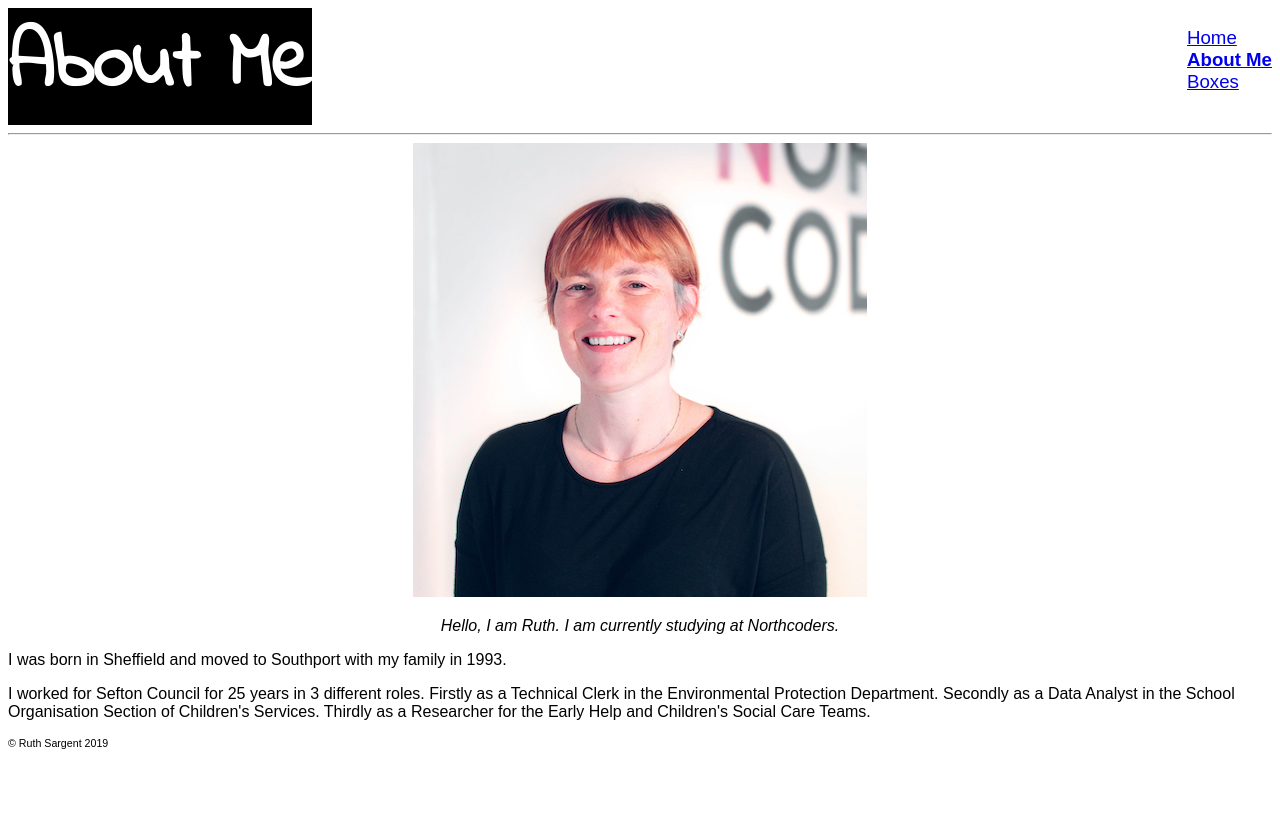
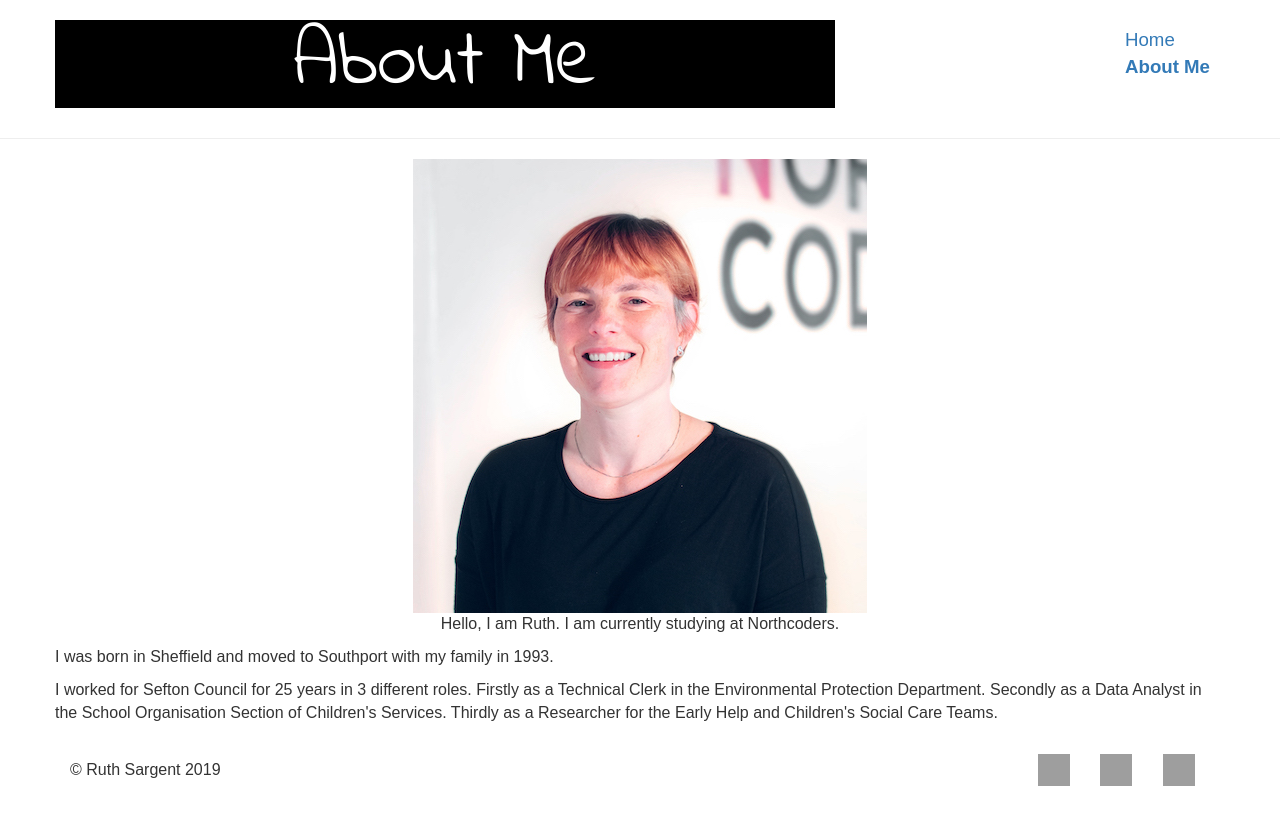
Before and after one commit to Littletreasure/portfolio-website, a plain HTML site: page about.html in a window 1280 px wide. Drawn offline with nearby package versions, Linux system fonts and the light colour scheme; grey boxes are pictures that could not be loaded; a web font is replaced by a local one.

Commit message:
more messing

```diff
--- a/about.html
+++ b/about.html
@@ -6,34 +6,52 @@
     <meta http-equiv="X-UA-Compatible" content="ie=edge" />
     <title>About Me</title>
     <link
+      rel="stylesheet"
+      href="https://maxcdn.bootstrapcdn.com/bootstrap/3.3.6/css/bootstrap.min.css"
+      integrity="sha384-1q8mTJOASx8j1Au+a5WDVnPi2lkFfwwEAa8hDDdjZlpLegxhjVME1fgjWPGmkzs7"
+      crossorigin="anonymous"
+    />
+    <link
       href="https://fonts.googleapis.com/css?family=Indie+Flower|Mansalva&display=swap"
       rel="stylesheet"
     />
     <link rel="stylesheet" href="./styles/index.css" />
   </head>
   <body>
-    <h1>About Me</h1>
-    <nav>
+    <header class="container">
+      <div class="row">
+        <h1 class="col-sm-8">About Me</h1>
+        <p class="col-sm-2"></p>
+
+        <nav class="col-sm-2">
           <ul>
-        <li><a href="index.html">Home</a></li>
+            <li>
+              <a href="index.html">Home</a>
+            </li>
+
             <li>
               <a href="about.html"><b>About Me</b></a>
             </li>
-        <li>
-          <a href="boxes.html">Boxes</a>
-        </li>
           </ul>
         </nav>
+      </div>
+    </header>
+
     <hr />
-    <div class="intro">
+
+    <div class="container">
+      <div class="photo">
         <img src="./images/Ruth Sargent (1).jpg" alt="Me" />
-      <p>Hello, I am Ruth. I am currently studying at Northcoders.</p>
+        <p>
+          Hello, I am Ruth. I am currently studying at Northcoders.
+        </p>
       </div>
-    <div class="para">
-      <p>
+    </div>
+    <div class="container">
+      <p class="row">
         I was born in Sheffield and moved to Southport with my family in 1993.
       </p>
-      <p>
+      <p class="row">
         I worked for Sefton Council for 25 years in 3 different roles. Firstly
         as a Technical Clerk in the Environmental Protection Department.
         Secondly as a Data Analyst in the School Organisation Section of
@@ -41,9 +59,27 @@
         Children's Social Care Teams.
       </p>
     </div>
-
-    <div class="copyright">
-      &copy Ruth Sargent 2019
+    <footer class="container">
+      <div class="row">
+        <p class="col-sm-4">&copy Ruth Sargent 2019</p>
+        <ul class="col-sm-8">
+          <li class="col-sm-1">
+            <img
+              src="https://s3.amazonaws.com/codecademy-content/projects/make-a-website/lesson-4/facebook.svg"
+            />
+          </li>
+          <li class="col-sm-1">
+            <img
+              src="https://s3.amazonaws.com/codecademy-content/projects/make-a-website/lesson-4/twitter.svg"
+            />
+          </li>
+          <li class="col-sm-1">
+            <img
+              src="https://s3.amazonaws.com/codecademy-content/projects/make-a-website/lesson-4/instagram.svg"
+            />
+          </li>
+        </ul>
       </div>
+    </footer>
   </body>
 </html>
--- a/styles/index.css
+++ b/styles/index.css
@@ -4,16 +4,14 @@ h1 {
   font-family: "Indie Flower", cursive;
   text-align: center;
   background: black;
-  display: inline;
+  /* display: inline; */
 }
 nav {
-  float: right;
+  /* float: right; */
   font-family: sans-serif;
   font-size: 14pt;
 }
-ul {
-  list-style-type: none;
-}
+
 .opening {
   font-style: italic;
   text-align: center;
@@ -24,16 +22,50 @@ ul {
   font-style: italic;
   font-family: sans-serif;
 }
-.para {
-  font-family: sans-serif;
-}
-.copyright {
-  font-family: sans-serif;
-  font-size: 8pt;
-}
+
 .rectangle {
   display: inline-block;
   width: 200px;
   height: 300px;
   background-color: #466995;
 }
+.photo {
+  text-align: center;
+}
+p {
+  font-family: sans-serif;
+  font-size: 12pt;
+}
+header .row {
+  display: flex;
+  align-items: center;
+}
+header .col-sm-2 {
+  display: flex;
+  justify-content: flex-end;
+}
+header ul {
+  list-style: none;
+}
+footer .row {
+  display: flex;
+  align-items: center;
+}
+footer {
+  font-size: 12px;
+  padding: 20px 0;
+}
+
+footer .col-sm-8 {
+  display: flex;
+  justify-content: flex-end;
+}
+
+footer ul {
+  list-style: none;
+}
+
+footer li img {
+  width: 32px;
+  height: 32px;
+}
```
Also changed, not shown: index.html (+39 -12 lines). Lines whose indentation alone changed are shown as unchanged.
